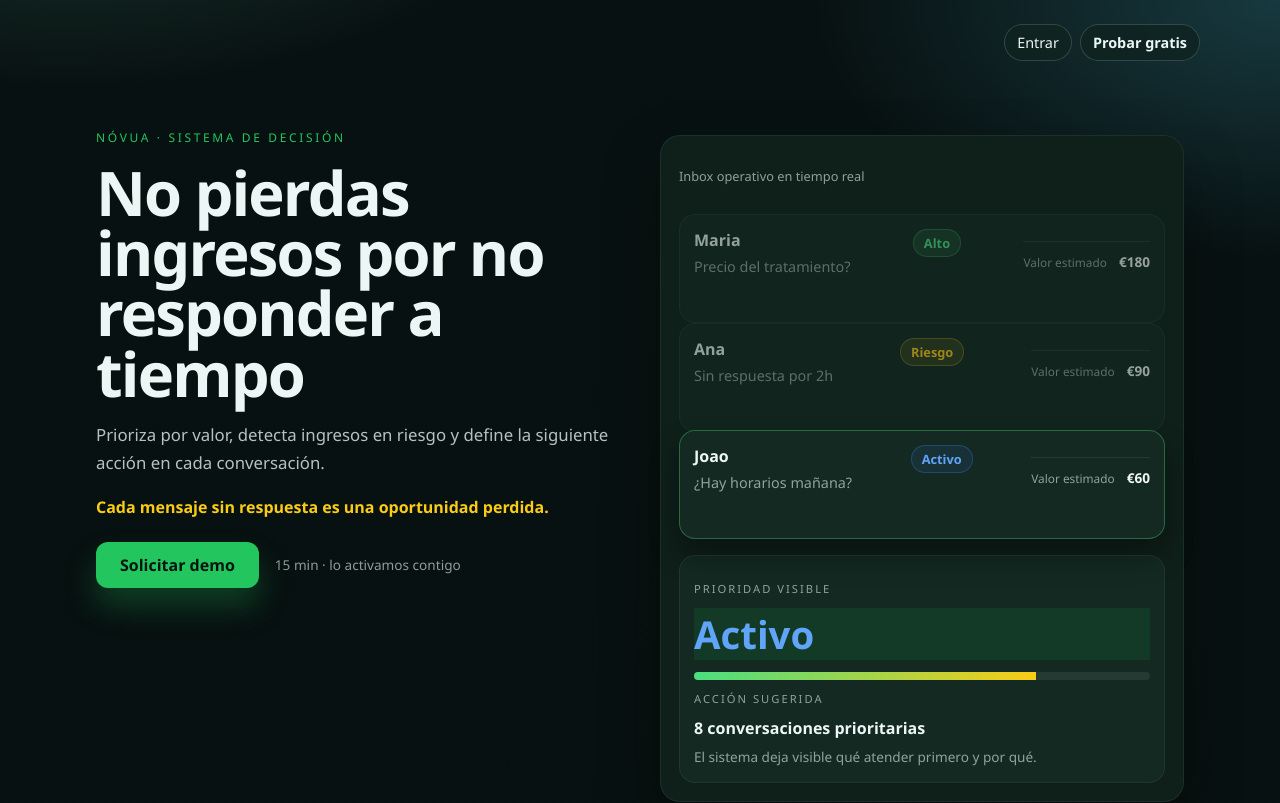
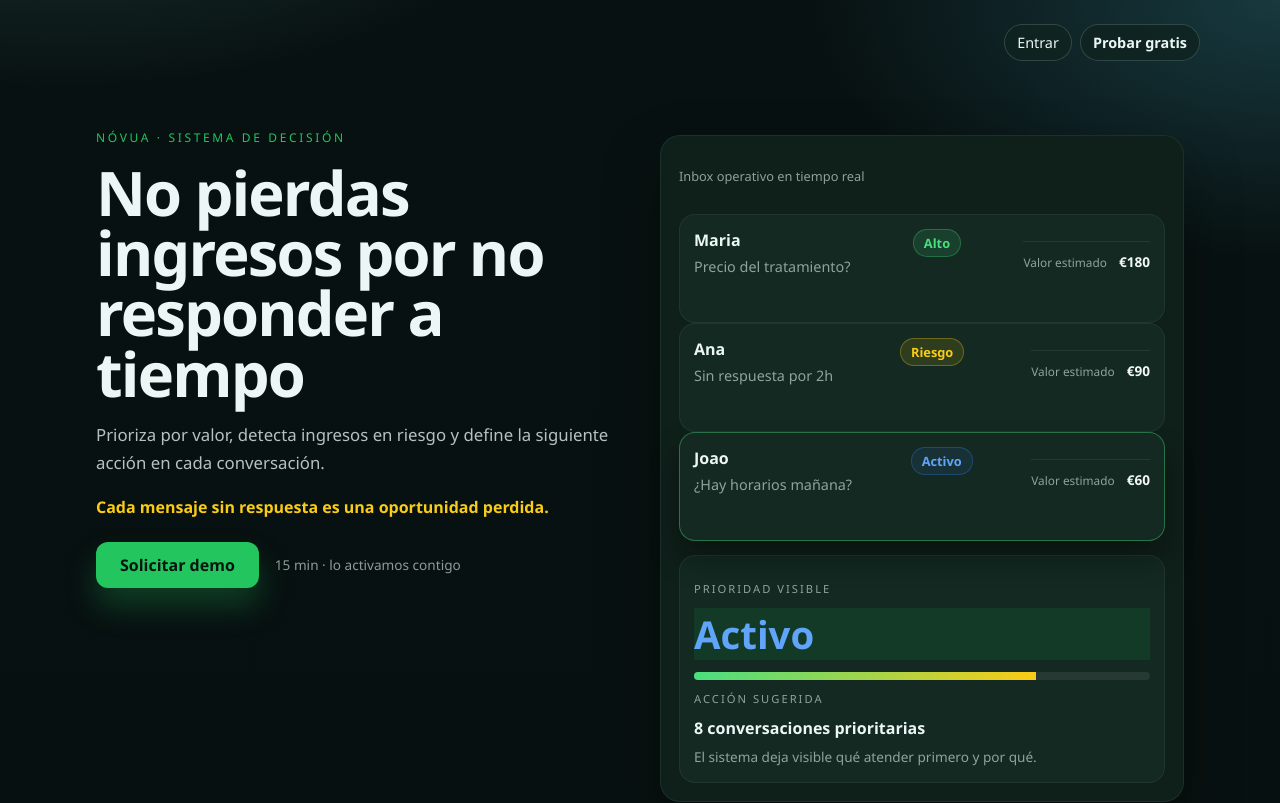
Before and after one commit to iveteamorim/ai-ops-inbox, a Next.js app: page / in a window 1280 px wide. Shown: the top 803 px of the page. Built offline with nearby package versions, Linux system fonts and the light colour scheme; no server answers.

Commit message:
refine mockup card states for consistent layout

```diff
--- a/src/app/globals.css
+++ b/src/app/globals.css
@@ -874,18 +874,15 @@ a {
   align-items: flex-start;
   justify-content: space-between;
   gap: 12px;
-  transition: transform 0.4s ease, opacity 0.4s ease, box-shadow 0.4s ease, border-color 0.4s ease;
-  opacity: 0.6;
-  transform: translateY(0);
+  transition: box-shadow 0.35s ease, border-color 0.35s ease;
+  opacity: 1;
   position: relative;
   padding-bottom: 46px;
 }
 
 .landing-mockup-card.is-active {
-  opacity: 1;
-  border-color: rgba(74, 222, 128, 0.35);
-  box-shadow: 0 16px 28px rgba(0, 0, 0, 0.35);
-  transform: translateY(-2px);
+  border-color: rgba(74, 222, 128, 0.4);
+  box-shadow: 0 18px 30px rgba(0, 0, 0, 0.32);
 }
 
 .landing-mockup-name {
```
